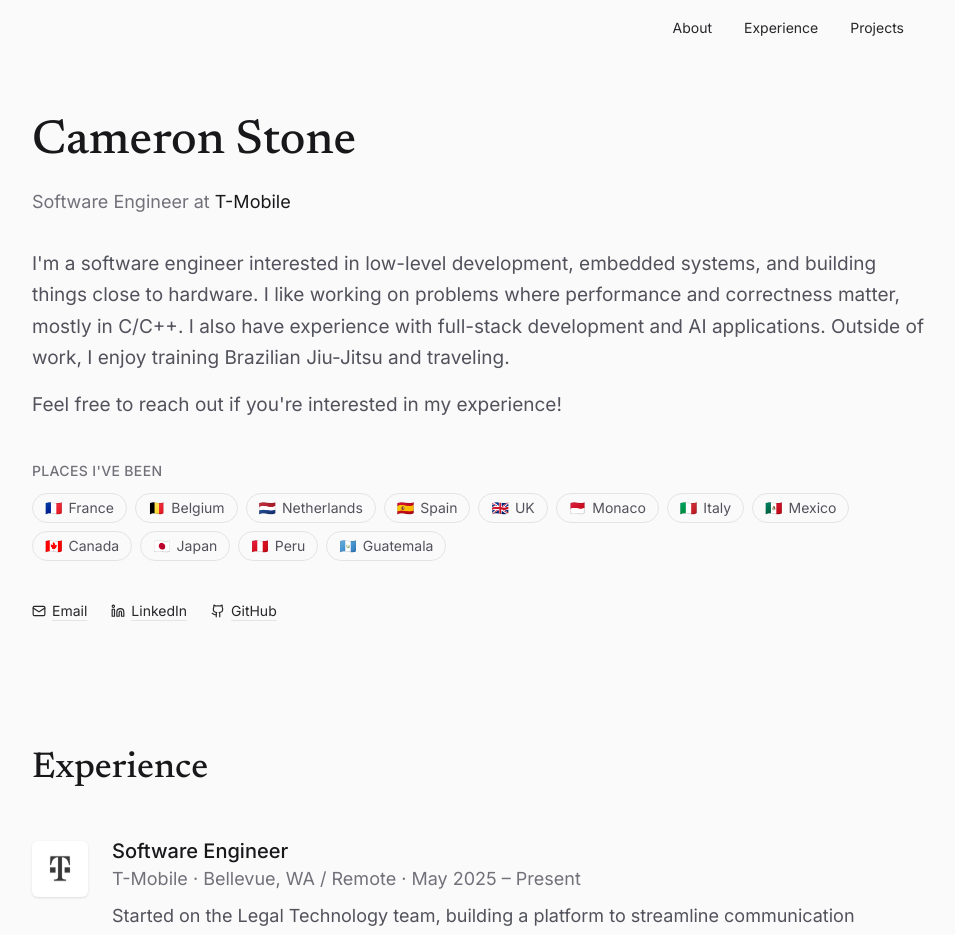
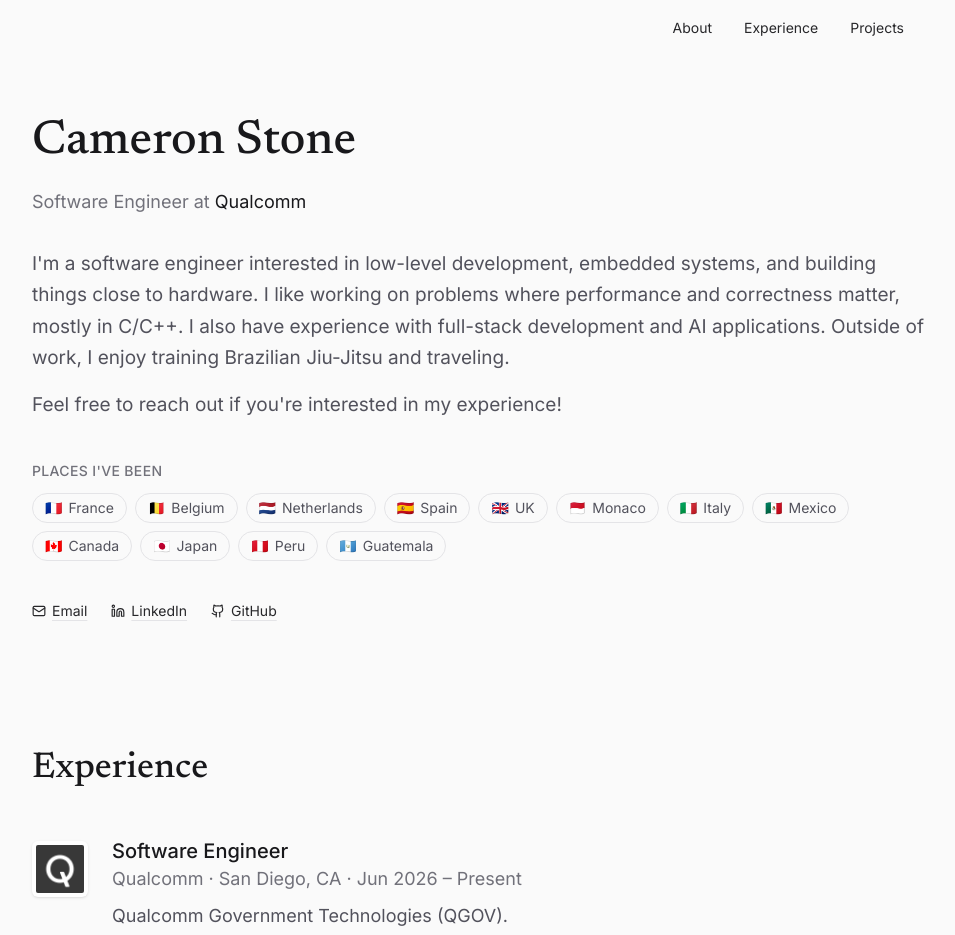
Before and after one commit to evilspoon13/new-personal-website, a React (Vite) app: page / in a window 1280 px wide. Shown: the top 935 px of the page, without its empty margins (160-1115 px from the left). Built offline with nearby package versions, Linux system fonts and the light colour scheme.

Commit message:
qualcomm

```diff
--- a/src/components/About.tsx
+++ b/src/components/About.tsx
@@ -51,7 +51,7 @@
 
         <p className="text-lg text-muted mb-8">
           Software Engineer at{" "}
-          <span className="text-zinc-900">T-Mobile</span>
+          <span className="text-zinc-900">Qualcomm</span>
         </p>
 
         <div className="space-y-4 text-zinc-600 mb-10">
--- a/src/components/Experience.tsx
+++ b/src/components/Experience.tsx
@@ -33,9 +33,11 @@
                 <p className="text-lg text-zinc-600 leading-relaxed mb-2">
                   {entry.summary}
                 </p>
-                <p className="text-base text-muted">
-                  {entry.techStack.join(" · ")}
-                </p>
+                {entry.techStack.length > 0 && (
+                  <p className="text-base text-muted">
+                    {entry.techStack.join(" · ")}
+                  </p>
+                )}
                 {entry.link && (
                   <a
                     href={entry.link.href}
--- a/src/data/experience.ts
+++ b/src/data/experience.ts
@@ -2,10 +2,19 @@
 
 export const experience: ExperienceEntry[] = [
   {
+    company: "Qualcomm",
+    role: "Software Engineer",
+    location: "San Diego, CA",
+    dateRange: "Jun 2026 – Present",
+    logo: "/logos/qualcomm.png",
+    summary: "Qualcomm Government Technologies (QGOV).",
+    techStack: [],
+  },
+  {
     company: "T-Mobile",
     role: "Software Engineer",
     location: "Bellevue, WA / Remote",
-    dateRange: "May 2025 – Present",
+    dateRange: "May 2025 – Jun 2026",
     logo: "/logos/tmobile.webp",
     summary:
       "Started on the Legal Technology team, building a platform to streamline communication between T-Mobile legal agents and law enforcement. Now on Helix, helping solve customer issues proactively using aggregated T-Mobile data and LLMs.",
```
Also changed, not shown: public/logos/qualcomm.png (added).
